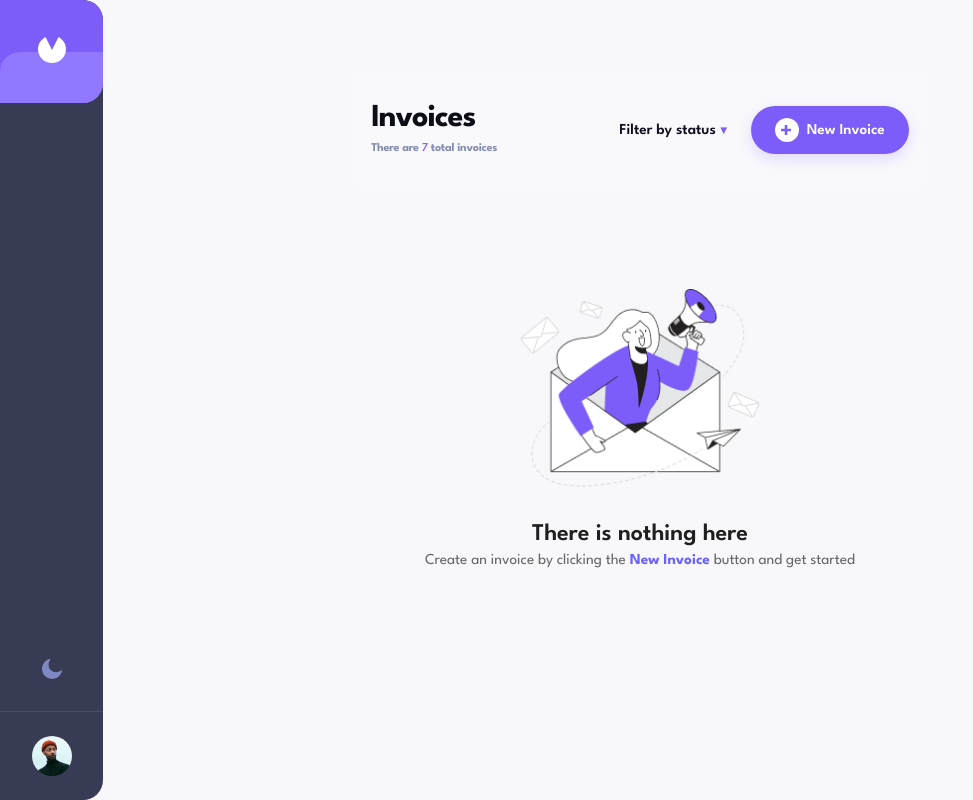
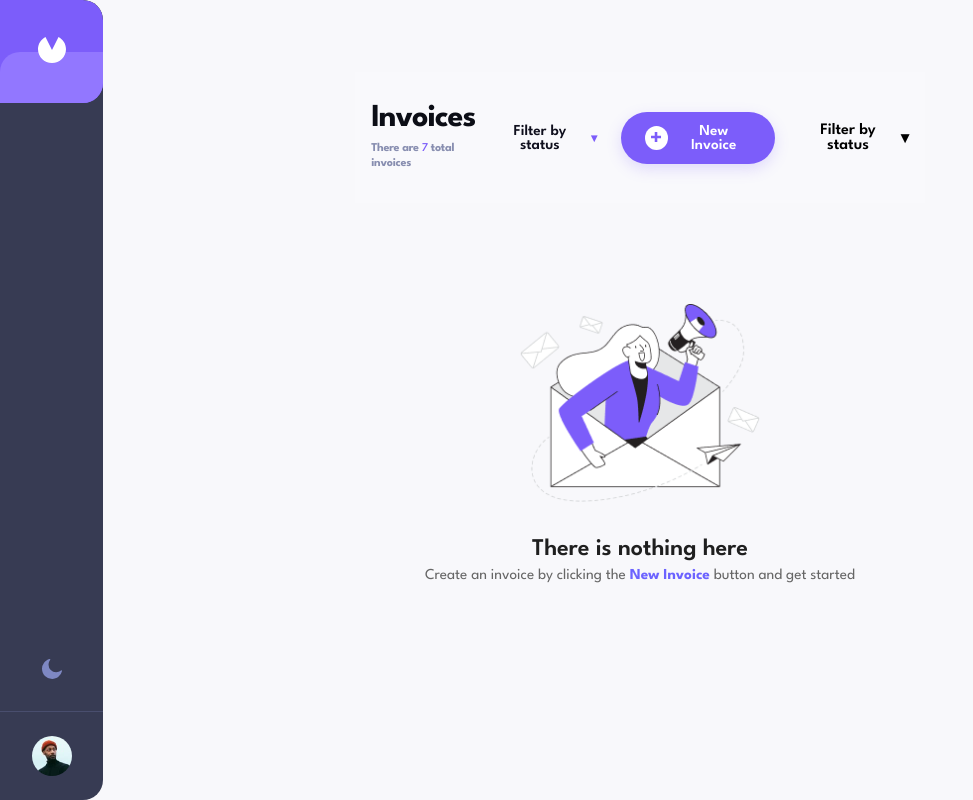
Before and after one commit to samuelBright09/Invoice-app, an Angular app: page / in a window 1280 px wide. Shown: the whole page, without its empty margins (0-973 px from the left). Built offline with nearby package versions, Linux system fonts and the light colour scheme.

Commit message:
Add filter button and dropdown feature.

```diff
--- /dev/null
+++ b/src/app/components/filter-button-component/filter-button-component.component.html
@@ -0,0 +1,18 @@
+<div class="filter-container">
+  <button class="filter-toggle" (click)="toggleDropdown()">
+    Filter by status
+    <span [class.rotated]="dropdownOpen">▾</span>
+  </button>
+
+  <div class="filter-dropdown" *ngIf="dropdownOpen">
+    <label *ngFor="let status of statuses" class="filter-option">
+      <input
+        type="checkbox"
+        [value]="status.value"
+        [(ngModel)]="status.checked"
+      />
+      <span class="custom-checkbox" [class.checked]="status.checked"></span>
+      <span class="status-text">{{ status.label }}</span>
+    </label>
+  </div>
+</div>
--- /dev/null
+++ b/src/app/components/filter-button-component/filter-button-component.component.scss
@@ -0,0 +1,67 @@
+.filter-container {
+  position: relative;
+  font-family: 'Manrope', sans-serif;
+
+  .filter-toggle {
+    background: transparent;
+    border: none;
+    font-weight: 600;
+    font-size: 1rem;
+    cursor: pointer;
+    display: flex;
+    align-items: center;
+    gap: 0.25rem;
+
+    span {
+      transition: transform 0.3s ease;
+
+      &.rotated {
+        transform: rotate(180deg);
+      }
+    }
+  }
+
+  .filter-dropdown {
+    position: absolute;
+    top: 2.5rem;
+    background: #ffffff;
+    border-radius: 12px;
+    box-shadow: 0 4px 8px rgba(0, 0, 0, 0.06);
+    padding: 1rem;
+    display: flex;
+    flex-direction: column;
+    gap: 0.75rem;
+    z-index: 1000;
+
+    .filter-option {
+      display: flex;
+      align-items: center;
+      cursor: pointer;
+
+      input[type='checkbox'] {
+        display: none;
+      }
+
+      .custom-checkbox {
+        width: 16px;
+        height: 16px;
+        border: 2px solid #9277ff;
+        border-radius: 4px;
+        margin-right: 0.75rem;
+        background-color: transparent;
+        transition: background-color 0.2s;
+
+        &.checked {
+          background-color: #9277ff;
+        }
+      }
+
+      .status-text {
+        font-weight: 700;
+        font-size: 1rem;
+        color: #0c0e16;
+        user-select: none;
+      }
+    }
+  }
+}
--- /dev/null
+++ b/src/app/components/filter-button-component/filter-button-component.component.ts
@@ -0,0 +1,23 @@
+import { CommonModule } from '@angular/common';
+import { Component } from '@angular/core';
+import { FormsModule } from '@angular/forms';
+
+@Component({
+  selector: 'app-filter-button-component',
+  imports: [FormsModule, CommonModule],
+  templateUrl: './filter-button-component.component.html',
+  styleUrl: './filter-button-component.component.scss',
+})
+export class FilterButtonComponentComponent {
+  dropdownOpen = false;
+
+  statuses = [
+    { label: 'Draft', value: 'draft', checked: false },
+    { label: 'Pending', value: 'pending', checked: true },
+    { label: 'Paid', value: 'paid', checked: false },
+  ];
+
+  toggleDropdown() {
+    this.dropdownOpen = !this.dropdownOpen;
+  }
+}
--- a/src/app/components/header-component/header-component.component.html
+++ b/src/app/components/header-component/header-component.component.html
@@ -16,5 +16,6 @@
       <span>New Invoice</span>
     </button>
     <!-- <app-button-component text="New Invoice" icon="assets/icon-plus.svg" /> -->
+     <app-filter-button-component/>
   </div>
 </div>
--- a/src/app/components/header-component/header-component.component.ts
+++ b/src/app/components/header-component/header-component.component.ts
@@ -1,9 +1,10 @@
 import { Component } from '@angular/core';
+import { FilterButtonComponentComponent } from "../filter-button-component/filter-button-component.component";
 // import { ButtonComponentComponent } from "../button-component/button-component.component";
 
 @Component({
   selector: 'app-header-component',
-  imports: [],
+  imports: [FilterButtonComponentComponent],
   templateUrl: './header-component.component.html',
   styleUrl: './header-component.component.scss'
 })
```
Also changed, not shown: 1 other file (tests, documents, lock files or other folders).
